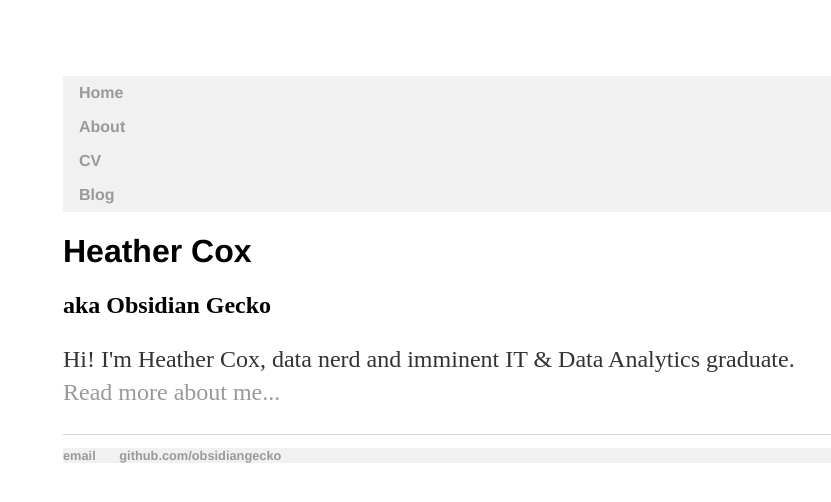
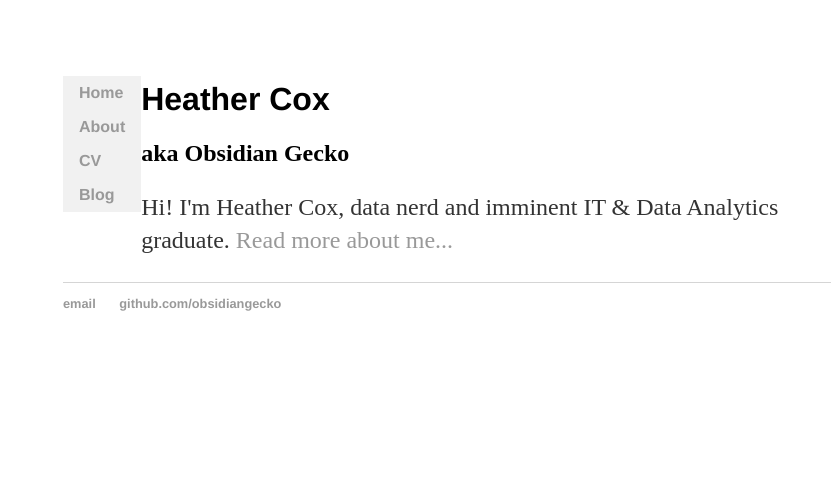
Before and after one commit to obsidiangecko/obsidiangecko.github.io, a Jekyll site: the page built from index.html, in a window 1280 px wide. Shown: the top 502 px of the page, without its empty margins (449-1280 px from the left). Built offline with Jekyll 4.4.1, drawn with Linux system fonts in a browser that asks for light colours.

Commit message:
Update main.css

```diff
--- a/css/main.css
+++ b/css/main.css
@@ -3,12 +3,19 @@
     width: 60%;
     float: right;
 }
-nav ul, footer ul {
+nav ul{
     font-family:'Helvetica', 'Arial', 'Sans-Serif';
     padding: 0px;
     list-style: none;
     font-weight: bold;
-    background-color: #f1f1f1
+    background-color: #f1f1f1;
+    float: left;
+}
+footer ul {
+    font-family:'Helvetica', 'Arial', 'Sans-Serif';
+    padding: 0px;
+    list-style: none;
+    font-weight: bold;
 }
 nav ul li {
     display: block;
```
